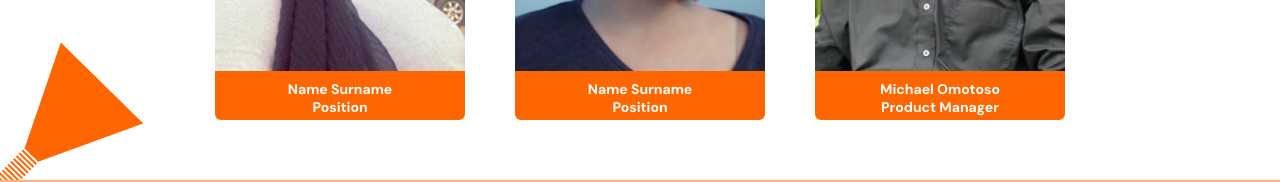
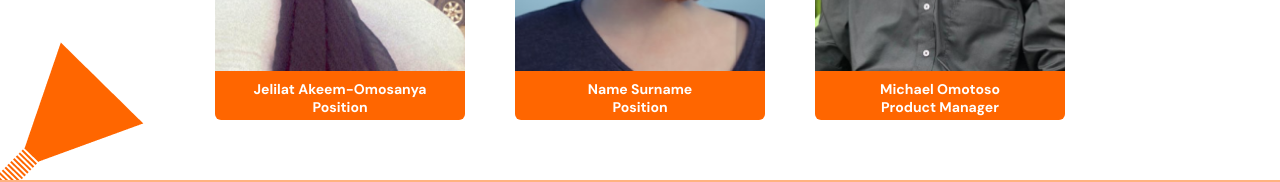
Before and after one commit to Pickbox-Project/Pickbox-frontend, a React (Create React App) app: page /aboutus in a window 1280 px wide. Shown: the part 2271-2453 px from the top of the page. Built offline with nearby package versions, Linux system fonts and the light colour scheme.

Commit message:
Updating Team pictures

```diff
--- a/src/Components/Team/data.js
+++ b/src/Components/Team/data.js
@@ -30,7 +30,7 @@ export const teamsData = [{
     {
         id: 5,
         teamMemberImage: jelilatImage,
-        teamMemberName: "Name Surname",
+        teamMemberName: "Jelilat Akeem-Omosanya",
         teamMemberRole: "Position",
     },
     {
```
